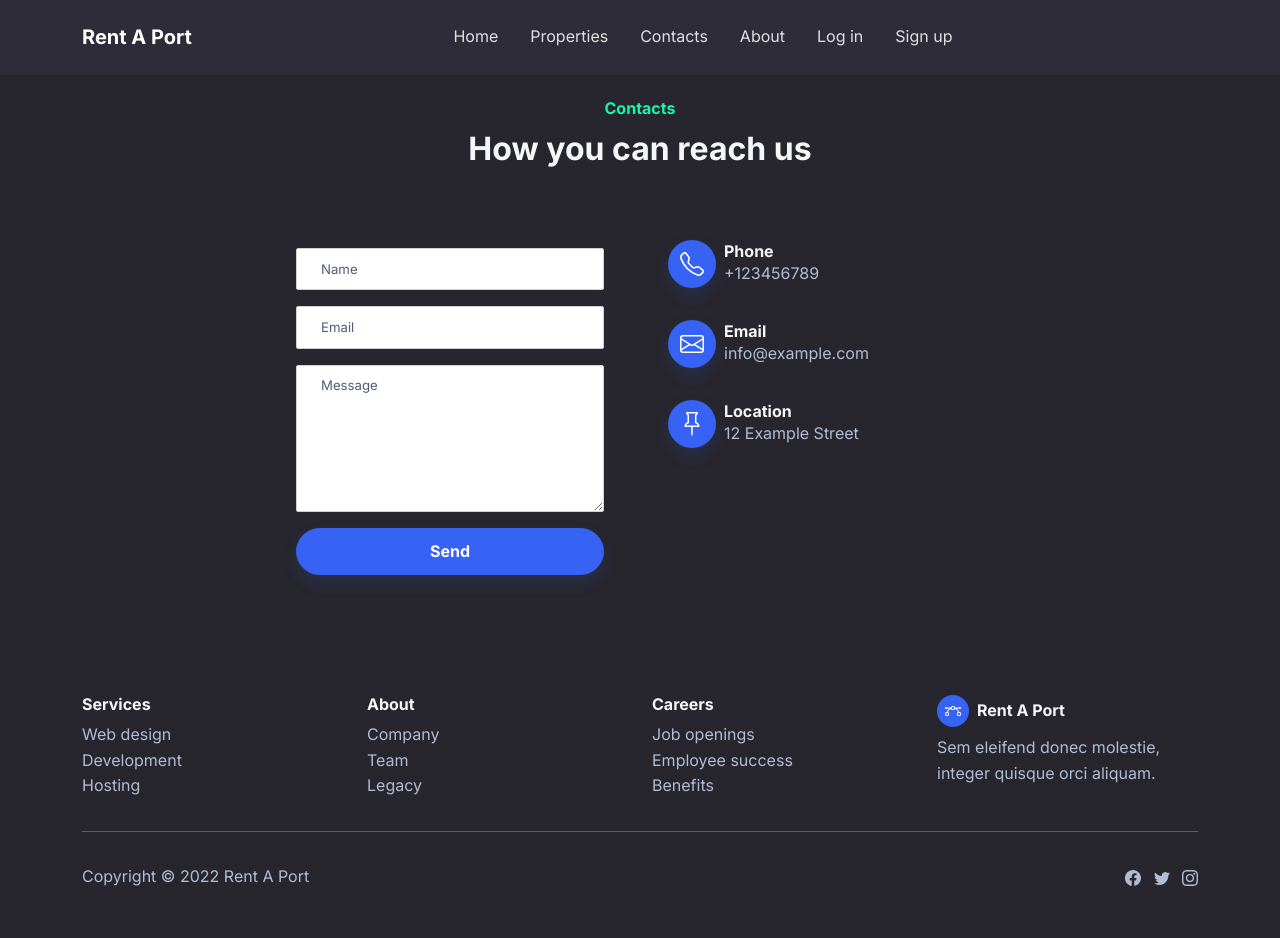
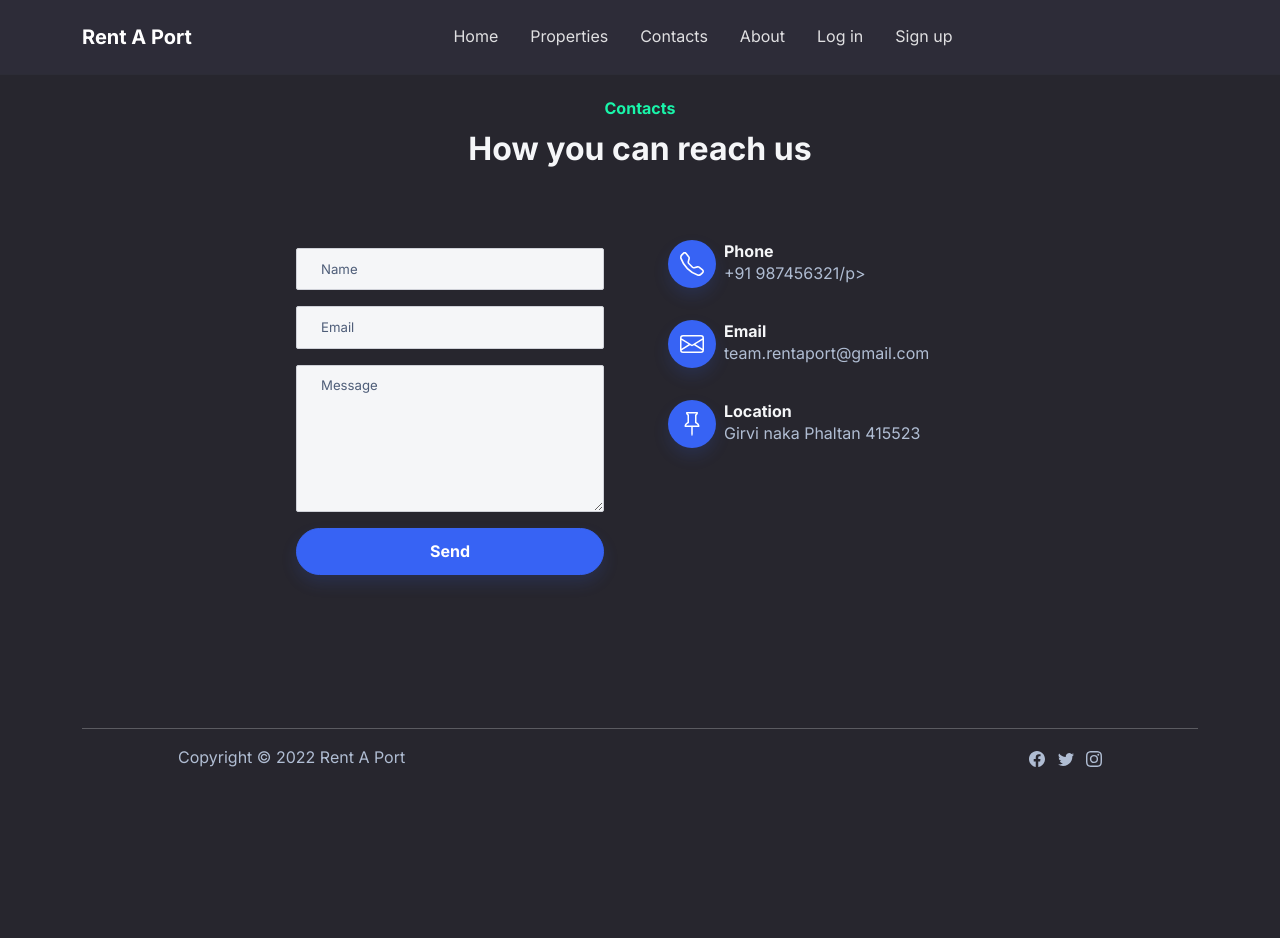
Before and after one commit to Shubham-860/Rent_A_Port, a Django app: page /contacts in a window 1280 px wide. After the commit the page ends 767 px from the top, so only its background shows below. Run offline with Django 4.2, Linux system fonts and the light colour scheme; some libraries are stand-ins or nearby versions.

Commit message:
change pass mail edit

```diff
--- a/templates/base.html
+++ b/templates/base.html
@@ -45,51 +45,18 @@
         </div>
     </div>
 </nav>
+<div class="container-fluid" style="min-height:83vh;">
 
 {% block body %}
 
 {% endblock body %}
+</div>
+
 <footer class="bg-dark">
-    <div class="container py-4 py-lg-5">
-        <div class="row justify-content-center">
-            <div class="col-sm-4 col-md-3 text-center text-lg-start d-flex flex-column item">
-                <h3 class="fs-6 fw-bold">Services</h3>
-                <ul class="list-unstyled">
-                    <li><a href="#">Web design</a></li>
-                    <li><a href="#">Development</a></li>
-                    <li><a href="#">Hosting</a></li>
-                </ul>
-            </div>
-            <div class="col-sm-4 col-md-3 text-center text-lg-start d-flex flex-column item">
-                <h3 class="fs-6 fw-bold">About</h3>
-                <ul class="list-unstyled">
-                    <li><a href="#">Company</a></li>
-                    <li><a href="#">Team</a></li>
-                    <li><a href="#">Legacy</a></li>
-                </ul>
-            </div>
-            <div class="col-sm-4 col-md-3 text-center text-lg-start d-flex flex-column item">
-                <h3 class="fs-6 fw-bold">Careers</h3>
-                <ul class="list-unstyled">
-                    <li><a href="#">Job openings</a></li>
-                    <li><a href="#">Employee success</a></li>
-                    <li><a href="#">Benefits</a></li>
-                </ul>
-            </div>
-            <div class="col-lg-3 text-center text-lg-start d-flex flex-column align-items-center order-first align-items-lg-start order-lg-last item social">
-                <div class="fw-bold d-flex align-items-center mb-2"><span
-                        class="bs-icon-sm bs-icon-circle bs-icon-primary d-flex justify-content-center align-items-center bs-icon me-2"><svg
-                        xmlns="http://www.w3.org/2000/svg" width="1em" height="1em" fill="currentColor"
-                        viewBox="0 0 16 16" class="bi bi-bezier">
-                                <path fill-rule="evenodd"
-                                      d="M0 10.5A1.5 1.5 0 0 1 1.5 9h1A1.5 1.5 0 0 1 4 10.5v1A1.5 1.5 0 0 1 2.5 13h-1A1.5 1.5 0 0 1 0 11.5v-1zm1.5-.5a.5.5 0 0 0-.5.5v1a.5.5 0 0 0 .5.5h1a.5.5 0 0 0 .5-.5v-1a.5.5 0 0 0-.5-.5h-1zm10.5.5A1.5 1.5 0 0 1 13.5 9h1a1.5 1.5 0 0 1 1.5 1.5v1a1.5 1.5 0 0 1-1.5 1.5h-1a1.5 1.5 0 0 1-1.5-1.5v-1zm1.5-.5a.5.5 0 0 0-.5.5v1a.5.5 0 0 0 .5.5h1a.5.5 0 0 0 .5-.5v-1a.5.5 0 0 0-.5-.5h-1zM6 4.5A1.5 1.5 0 0 1 7.5 3h1A1.5 1.5 0 0 1 10 4.5v1A1.5 1.5 0 0 1 8.5 7h-1A1.5 1.5 0 0 1 6 5.5v-1zM7.5 4a.5.5 0 0 0-.5.5v1a.5.5 0 0 0 .5.5h1a.5.5 0 0 0 .5-.5v-1a.5.5 0 0 0-.5-.5h-1z"></path>
-                                <path d="M6 4.5H1.866a1 1 0 1 0 0 1h2.668A6.517 6.517 0 0 0 1.814 9H2.5c.123 0 .244.015.358.043a5.517 5.517 0 0 1 3.185-3.185A1.503 1.503 0 0 1 6 5.5v-1zm3.957 1.358A1.5 1.5 0 0 0 10 5.5v-1h4.134a1 1 0 1 1 0 1h-2.668a6.517 6.517 0 0 1 2.72 3.5H13.5c-.123 0-.243.015-.358.043a5.517 5.517 0 0 0-3.185-3.185z"></path>
-                            </svg></span><span>Rent A Port</span></div>
-                <p class="text-muted copyright">Sem eleifend donec molestie, integer quisque orci aliquam.</p>
-            </div>
-        </div>
+    <div class="container">
+
         <hr>
-        <div class="text-muted d-flex justify-content-between align-items-center pt-3">
+        <div class="text-muted d-flex justify-content-between align-items-center px-5 mx-5">
             <p class="mb-0">Copyright © 2022 Rent A Port</p>
             <ul class="list-inline mb-0">
                 <li class="list-inline-item">
--- a/templates/contacts.html
+++ b/templates/contacts.html
@@ -10,7 +10,7 @@
 
 
 
-    <section class="py-5 mt-5">
+    <section class="pt-5 mt-5">
 
       {% for message in messages %}
         <div class="alert alert-{{ message.tags }} alert-dismissible fade show" style="z-index: 2;" role="alert">
@@ -29,11 +29,11 @@
                 <div class="col-md-6 col-xl-4">
                     <div>
                         <form class="p-3 p-xl-4" method="post" action="/contacts">{% csrf_token %}
-                            <div class="mb-3"><input class="form-control" type="text" id="name-1" name="name"
+                            <div class="mb-3"><input class="form-control bg-light text-black" type="text" id="name-1" name="name"
                                                      placeholder="Name" required></div>
-                            <div class="mb-3"><input class="form-control" type="email" id="email-1" name="email"
+                            <div class="mb-3"><input class="form-control bg-light text-black" type="email" id="email-1" name="email"
                                                      placeholder="Email" required></div>
-                            <div class="mb-3"><textarea class="form-control" id="message-1" name="message" rows="6"
+                            <div class="mb-3"><textarea class="form-control bg-light text-black" id="message-1" name="message" rows="6"
                                                         placeholder="Message" required></textarea></div>
                             <div>
                                 <button class="btn btn-primary shadow d-block w-100" type="submit">Send</button>
@@ -52,7 +52,7 @@
                             </div>
                             <div class="px-2">
                                 <h6 class="fw-bold mb-0">Phone</h6>
-                                <p class="text-muted mb-0">+123456789</p>
+                                <p class="text-muted mb-0">+91 987456321/p>
                             </div>
                         </div>
                         <div class="d-flex align-items-center p-3">
@@ -65,7 +65,7 @@
                             </div>
                             <div class="px-2">
                                 <h6 class="fw-bold mb-0">Email</h6>
-                                <p class="text-muted mb-0">info@example.com</p>
+                                <p class="text-muted mb-0">team.rentaport@gmail.com</p>
                             </div>
                         </div>
                         <div class="d-flex align-items-center p-3">
@@ -77,7 +77,7 @@
                             </div>
                             <div class="px-2">
                                 <h6 class="fw-bold mb-0">Location</h6>
-                                <p class="text-muted mb-0">12 Example Street</p>
+                                <p class="text-muted mb-0">Girvi naka Phaltan 415523</p>
                             </div>
                         </div>
                     </div>
```
Also changed, not shown: templates/profile_update.html (+3 -6 lines).
